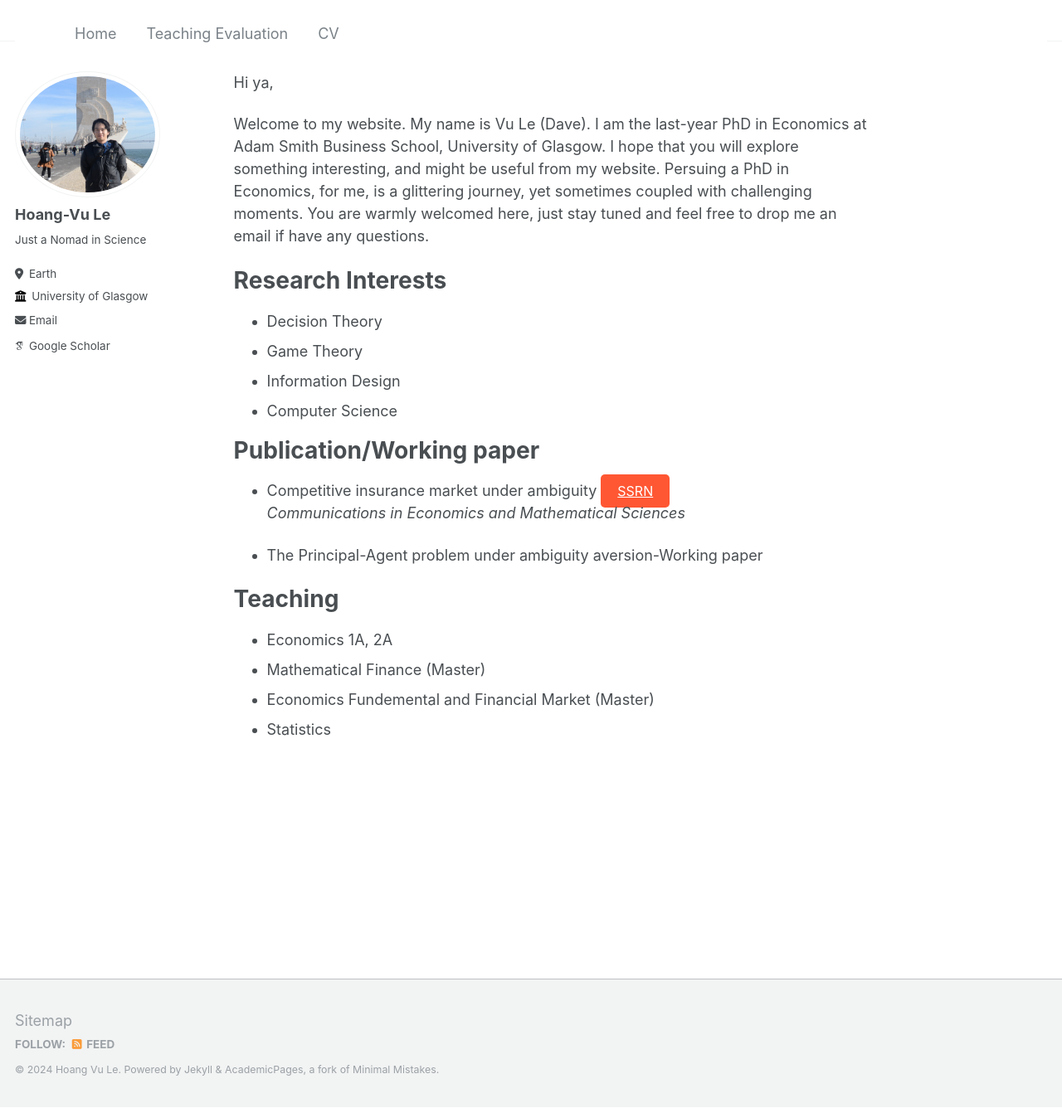
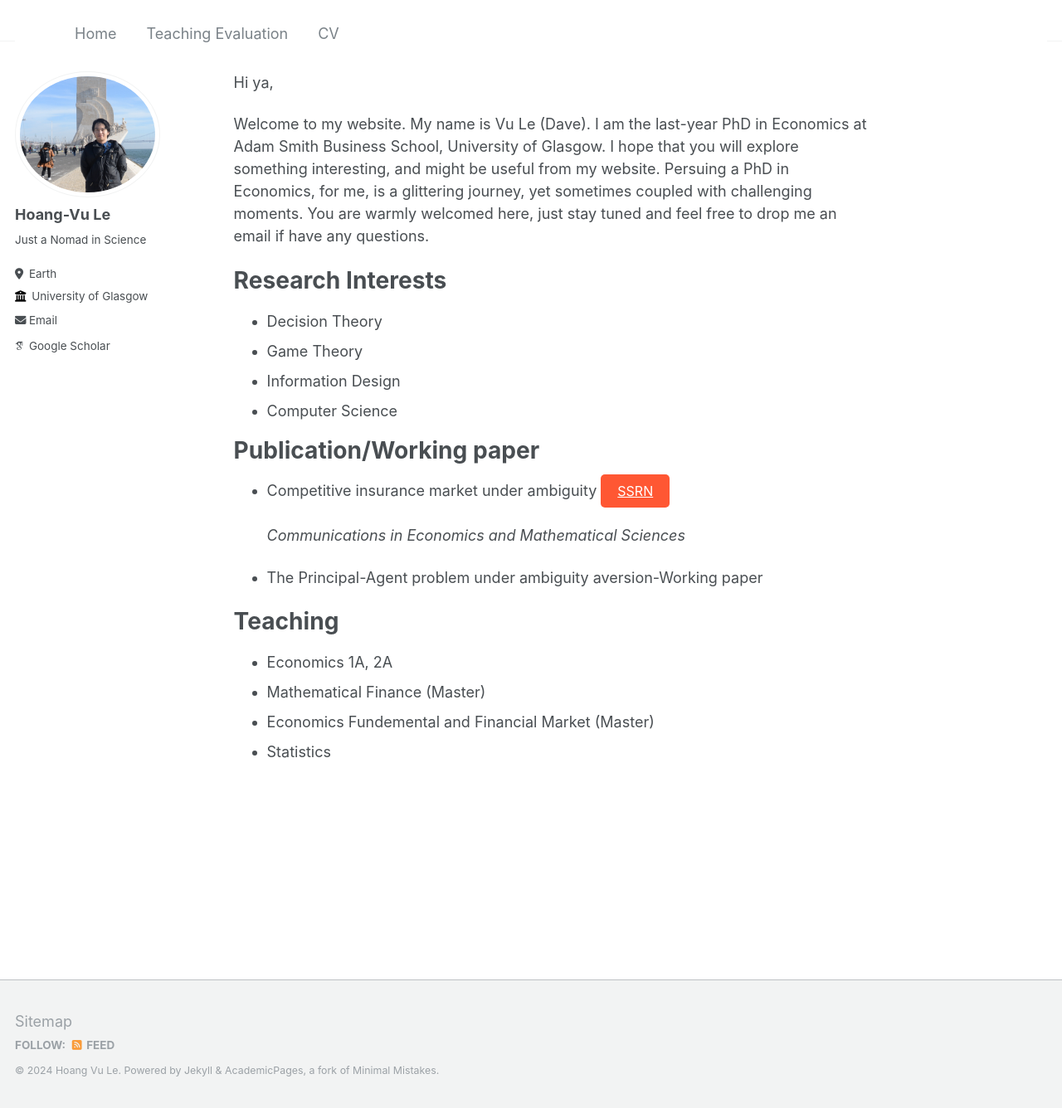
Before and after one commit to hvule/hvule.github.io, a Jekyll site: the page built from _pages/about.md, in a window 1280 px wide and 1336 px high. Shown: the whole window at 83% size. Built offline with Jekyll 4.4.1, drawn with Linux system fonts in a browser that asks for light colours; some web fonts are replaced.

Commit message:
Update about.md

```diff
--- a/_pages/about.md
+++ b/_pages/about.md
@@ -24,7 +24,7 @@ Research Interests
 Publication/Working paper
 ======
 
-* Competitive insurance market under ambiguity <a href="https://doi.org/10.50906/cems.3.0_56" class="btn--research">SSRN</a><br>
+* Competitive insurance market under ambiguity <a href="https://doi.org/10.50906/cems.3.0_56" class="btn--research">SSRN</a><br><br>
  _Communications in Economics and Mathematical Sciences_
 
 * The Principal-Agent problem under ambiguity aversion-Working paper
```
